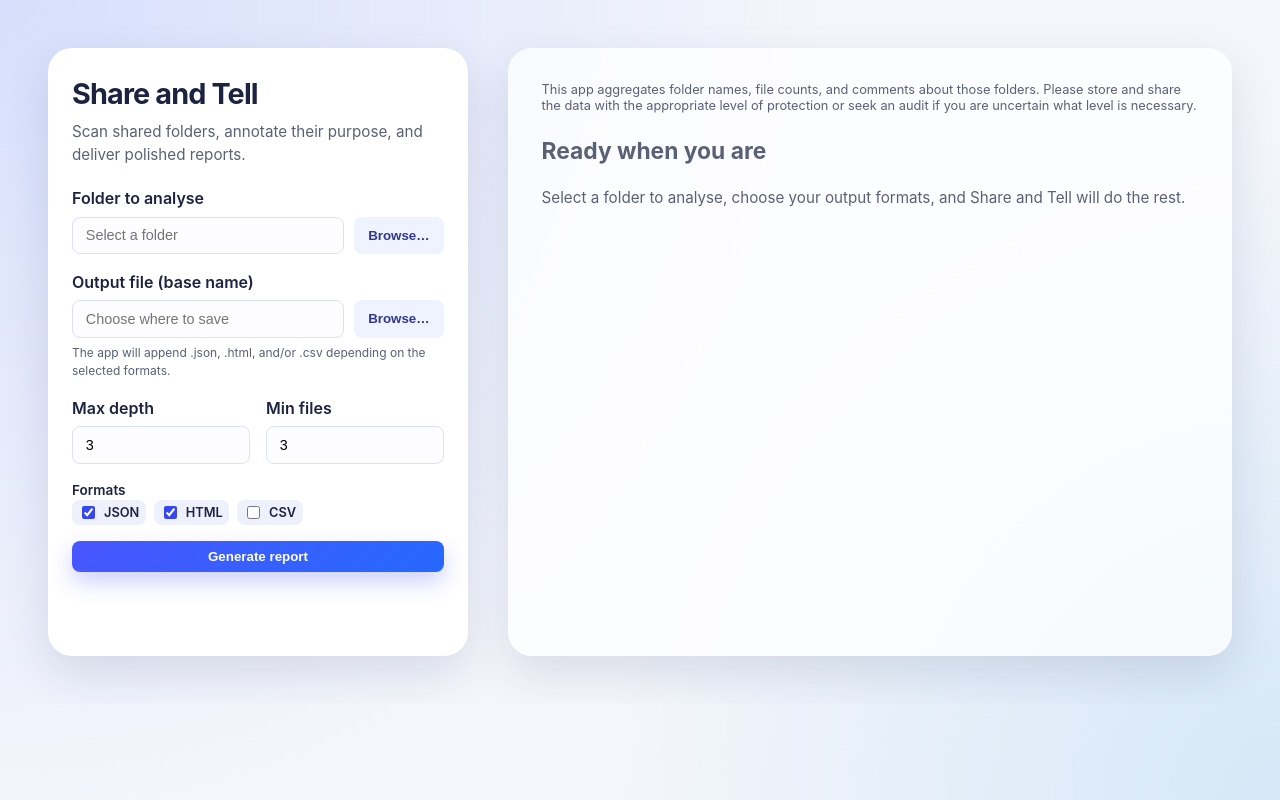
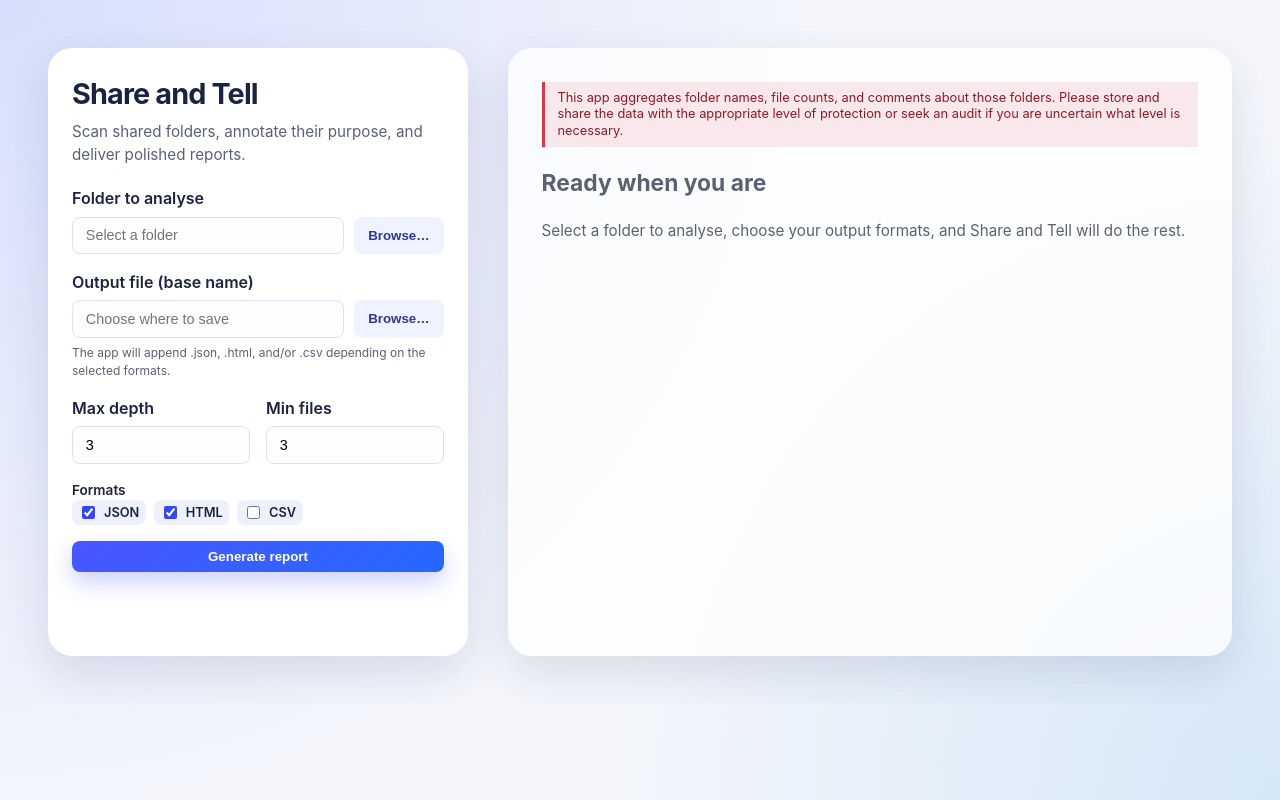
Before and after one commit to pubino/share-and-tell, a website with bundled scripts: page electron-app/src/renderer/index.html in a window 1280 px wide. Built offline with nearby package versions, Linux system fonts and the light colour scheme.

Commit message:
Style the data protection warning with red accent

```diff
--- a/electron-app/src/renderer/styles.css
+++ b/electron-app/src/renderer/styles.css
@@ -216,8 +216,11 @@ input[type="number"]:focus {
 }
 
 .results__warning {
+  background: rgba(220, 53, 69, 0.1);
+  border-left: 3px solid #dc3545;
+  padding: 0.5rem 0.8rem;
   margin: 0 0 1rem 0;
-  color: var(--color-muted);
+  color: #8d1c28;
   font-size: 0.8rem;
   line-height: 1.3;
 }
```
